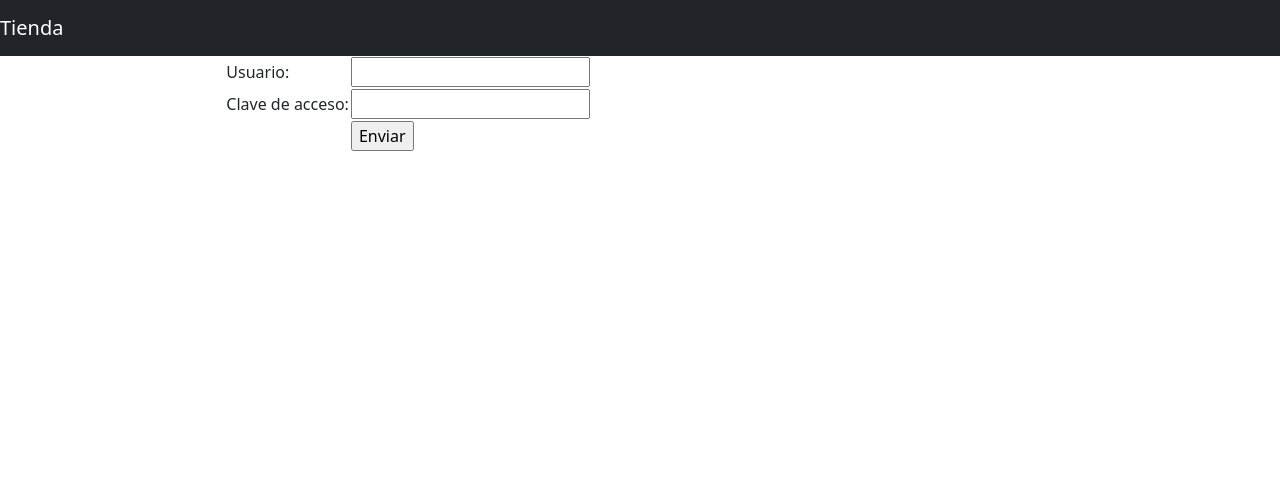
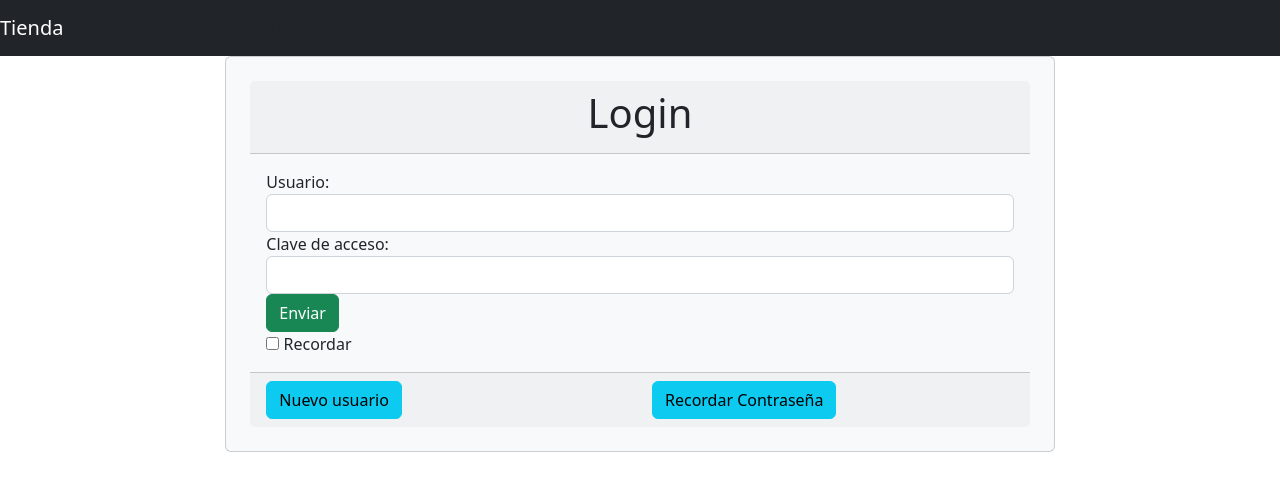
Before and after one commit to JoseADAW/proyecto12, a PHP site: page /login.php in a window 1280 px wide. Shown: the top 491 px of the page. Run offline with PHP 8.4, Linux system fonts and the light colour scheme; data that the repository does not hold is empty.

Commit message:
header y footer

```diff
--- a/app/controllers/loginController.php
+++ b/app/controllers/loginController.php
@@ -12,7 +12,11 @@ class loginController extends Controller
 
 public function index()
 {
-    $data = [];
+    $data = [
+        'titulo'=>'Login',
+        'menu' => false,
+    ];
+
     $this->view('login', $data);
 }
 
--- /dev/null
+++ b/app/views/footer.php
@@ -0,0 +1,7 @@
+</div>
+        <div class="col-sm-2">
+        </div>
+    </div>
+</div>
+</body>
+</html>
--- /dev/null
+++ b/app/views/header.php
@@ -0,0 +1,30 @@
+<!doctype html>
+<html lang="en">
+<head>
+    <meta charset="UTF-8">
+    <meta name="viewport"
+          content="width=device-width, user-scalable=no, initial-scale=1.0, maximum-scale=1.0, minimum-scale=1.0">
+    <meta http-equiv="X-UA-Compatible" content="ie=edge">
+    <title><?= $data['titulo'] ?></title>
+    <!-- CSS only -->
+    <link href="https://cdn.jsdelivr.net/npm/bootstrap@5.2.1/dist/css/bootstrap.min.css" rel="stylesheet" integrity="sha384-iYQeCzEYFbKjA/T2uDLTpkwGzCiq6soy8tYaI1GyVh/UjpbCx/TYkiZhlZB6+fzT" crossorigin="anonymous">
+    <!-- jQuery -->
+    <script src="https://code.jquery.com/jquery-3.6.1.min.js" integrity="sha256-o88AwQnZB+VDvE9tvIXrMQaPlFFSUTR+nldQm1LuPXQ=" crossorigin="anonymous"></script>
+    <!-- JavaScript Bundle with Popper -->
+    <script src="https://cdn.jsdelivr.net/npm/bootstrap@5.2.1/dist/js/bootstrap.bundle.min.js" integrity="sha384-u1OknCvxWvY5kfmNBILK2hRnQC3Pr17a+RTT6rIHI7NnikvbZlHgTPOOmMi466C8" crossorigin="anonymous"></script>
+</head>
+<body>
+<nav class="navbar navbar-expand-sm bg-dark navbar-dark">
+    <a href="index.php" class="navbar-brand">Tienda</a>
+    <div class="collapse navbar-collapse" id="menu">
+        //enlaces del menu para todos
+        <?php if($data['menu']):?>
+            //ubicacion del menu para usuarios logeados
+        <?php endif;?>
+    </div>
+</nav>
+<div class="container-fluid">
+    <div class="row content">
+        <div class="col-sm-2">
+        </div>
+        <div class="col-sm-8">
--- a/app/views/login.php
+++ b/app/views/login.php
@@ -1,47 +1,36 @@
-<!doctype html>
-<html lang="en">
-<head>
-    <meta charset="UTF-8">
-    <meta name="viewport"
-          content="width=device-width, user-scalable=no, initial-scale=1.0, maximum-scale=1.0, minimum-scale=1.0">
-    <meta http-equiv="X-UA-Compatible" content="ie=edge">
-    <title>Login</title>
-    <!-- CSS only -->
-    <link href="https://cdn.jsdelivr.net/npm/bootstrap@5.2.1/dist/css/bootstrap.min.css" rel="stylesheet" integrity="sha384-iYQeCzEYFbKjA/T2uDLTpkwGzCiq6soy8tYaI1GyVh/UjpbCx/TYkiZhlZB6+fzT" crossorigin="anonymous">
-    <!-- jQuery -->
-    <script src="https://code.jquery.com/jquery-3.6.1.min.js" integrity="sha256-o88AwQnZB+VDvE9tvIXrMQaPlFFSUTR+nldQm1LuPXQ=" crossorigin="anonymous"></script>
-    <!-- JavaScript Bundle with Popper -->
-    <script src="https://cdn.jsdelivr.net/npm/bootstrap@5.2.1/dist/js/bootstrap.bundle.min.js" integrity="sha384-u1OknCvxWvY5kfmNBILK2hRnQC3Pr17a+RTT6rIHI7NnikvbZlHgTPOOmMi466C8" crossorigin="anonymous"></script>
-</head>
-<body>
-<nav class="navbar navbar-expand-sm bg-dark navbar-dark">
-    <a href="index.php" class="navbar-brand">Tienda</a>
-</nav>
-<div class="container-fluid">
-    <div class="row content">
-        <div class="col-sm-2">
+<?php include_once 'header.php'?>
+            <div class="card p-4 bg-light">
+                <div class="card-header">
+                    <h1 class="text-center">Login</h1>
                 </div>
-        <div class="col-sm-8">
-            <form>
-                <table>
-                    <tr>
-                        <td>Usuario:</td>
-                        <td><input type="text" name="user"></td>
-                    </tr>
-                    <tr>
-                        <td>Clave de acceso:</td>
-                        <td><input type="password" name="password"></td>
-                    </tr>
-                    <tr>
-                        <td>&nbsp;</td>
-                        <td><input type="submit" value="Enviar"></td>
-                    </tr>
-                </table>
+                <div class="card-body">
+                    <form action="login/verifyUser/" method="POST">
+                        <div class="form-group text-left">
+                            <label for="user">Usuario:</label>
+                            <input type="text" name="user" class="form-control">
+                        </div>
+                        <div class="form-group text-left">
+                            <label for="password">Clave de acceso:</label>
+                            <input type="password" name="password" class="form-control">
+                        </div>
+                        <div class="form-group text-left">
+                            <input type="submit" value="Enviar" class="btn btn-success">
+                        </div>
+                        <div class="form-group text-left">
+                            <input type="checkbox" name="remember">
+                            <label for="remember">Recordar</label>
+                        </div>
                     </form>
                 </div>
-        <div class="col-sm-2">
+                <div class="card-footer">
+                    <div class="row">
+                        <div class="col-sm-6">
+                            <a href="login/alta" class="btn btn-info">Nuevo usuario</a>
+                        </div>
+                        <div class="col-sm-6">
+                            <a href="login/olvido" class="btn btn-info">Recordar Contraseña</a>
                         </div>
                     </div>
                 </div>
-</body>
-</html>
+            </div>
+<?php include_once 'footer.php'?>
```
Lines whose indentation alone changed are shown as unchanged.
